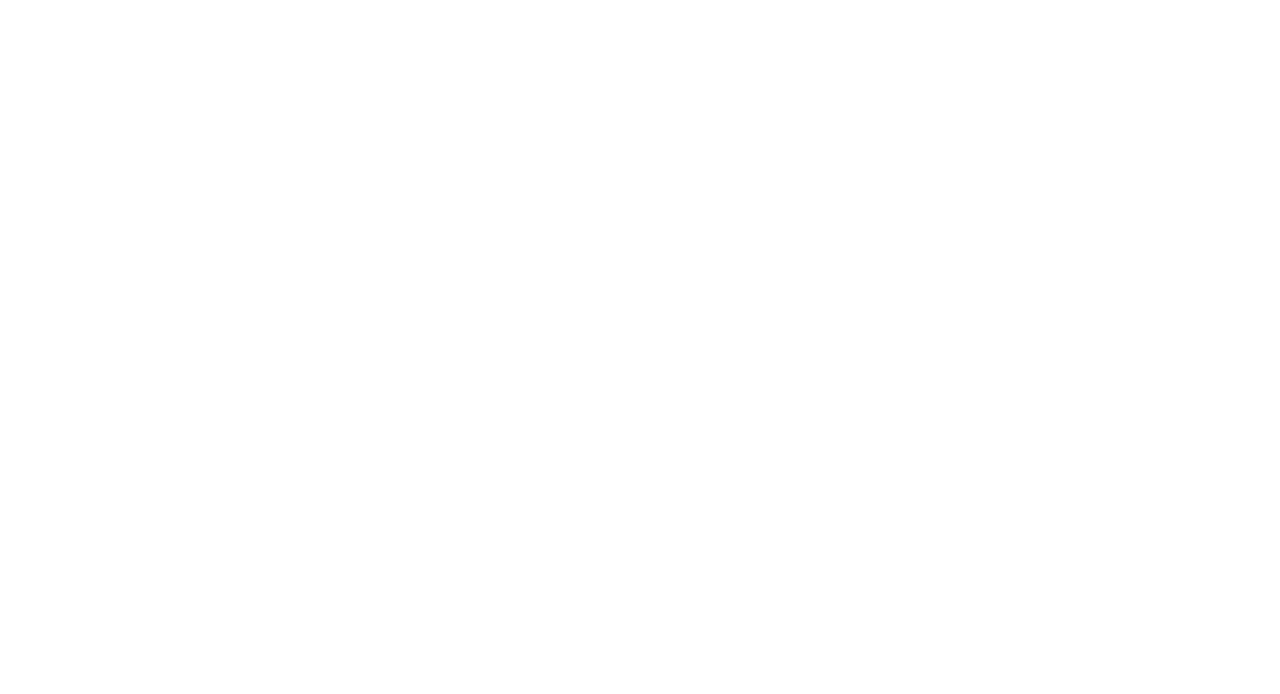
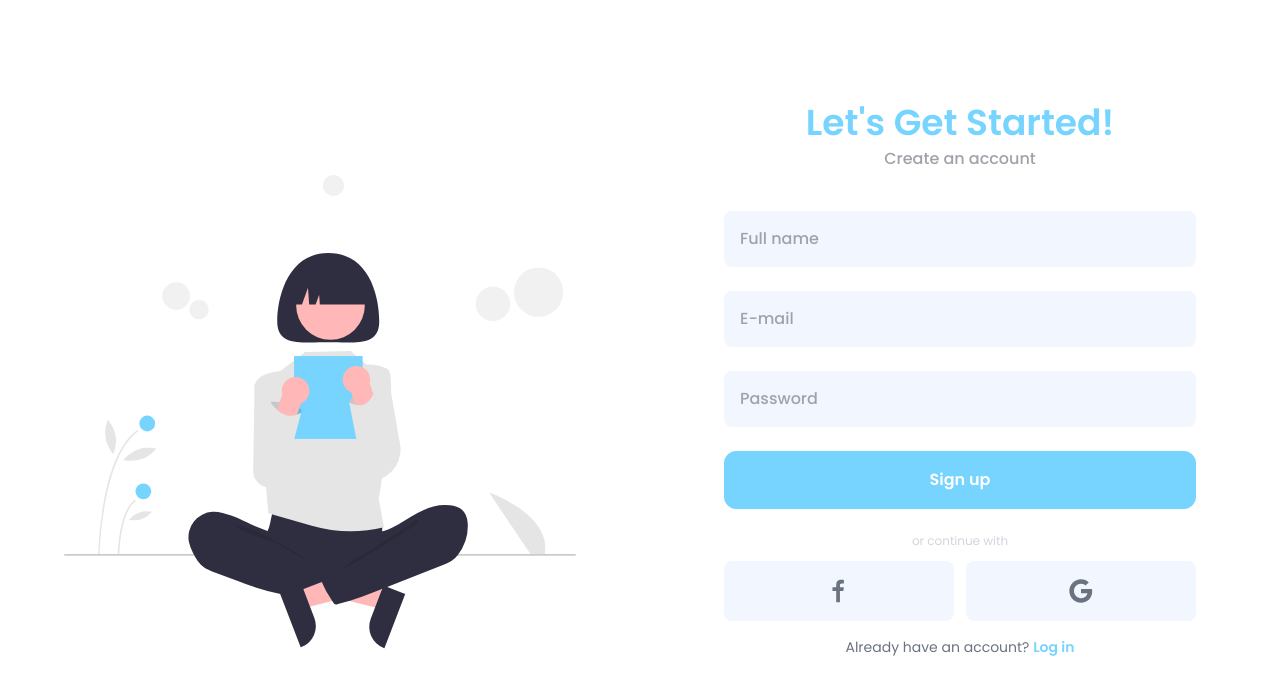
Before and after one commit to machadomatt/login-signup-exploration, a Vue app: page /signup in a window 1280 px wide. Before the commit this address had no page. Shown: the top 694 px of the page. Built offline with nearby package versions, Linux system fonts and the light colour scheme.

Commit message:
Add Sign Up page

```diff
--- a/src/router/index.js
+++ b/src/router/index.js
@@ -1,11 +1,17 @@
 import { createRouter, createWebHistory } from 'vue-router'
 import Splash from '../views/Splash-screen.vue'
+import Signup from '../views/Sign-up.vue'
 
 const routes = [
     {
         path: '/',
         name: 'splash',
         component: Splash,
+    },
+    {
+        path: '/signup',
+        name: 'signup',
+        component: Signup,
     },
 ]
 
--- /dev/null
+++ b/src/views/Sign-up.vue
@@ -0,0 +1,101 @@
+<script setup>
+import readingIllustration from '../assets/images/reading.svg'
+</script>
+
+<template>
+    <div
+        class="flex flex-col min-h-screen mx-auto lg:flex-row lg:items-center lg:justify-center max-w-7xl"
+    >
+        <readingIllustration
+            class="mt-14 mb-8 max-w-[200px] lg:max-w-lg mx-auto"
+        ></readingIllustration>
+        <div class="flex flex-col max-w-lg mx-auto">
+            <div class="text-center">
+                <h1
+                    class="mb-1 text-2xl font-semibold lg:text-4xl text-primary"
+                >
+                    Let's Get Started!
+                </h1>
+                <p
+                    class="text-xs font-medium leading-6 lg:text-base px-7 text-zinc-400"
+                >
+                    Create an account
+                </p>
+            </div>
+            <div class="px-5 mt-10 mb-6">
+                <input
+                    class="w-full px-4 py-4 mb-6 font-medium transition duration-300 rounded-lg outline-none d-block bg-primary-100 ring-primary focus:ring-2"
+                    type="text"
+                    placeholder="Full name"
+                />
+                <input
+                    class="w-full px-4 py-4 mb-6 font-medium transition duration-300 rounded-lg outline-none d-block bg-primary-100 ring-primary focus:ring-2"
+                    type="email"
+                    placeholder="E-mail"
+                />
+                <input
+                    class="w-full px-4 py-4 mb-6 font-medium transition duration-300 rounded-lg outline-none d-block bg-primary-100 ring-primary focus:ring-2"
+                    type="password"
+                    placeholder="Password"
+                />
+                <button
+                    type="button"
+                    class="w-full px-6 py-4 font-semibold text-center text-white transition-colors duration-300 border border-primary bg-primary rounded-xl hover:bg-primary-dark focus:bg-primary-dark"
+                >
+                    Sign up
+                </button>
+            </div>
+            <div class="flex flex-col px-5 mb-10 text-center">
+                <span class="mb-3 text-xs text-gray-300">or continue with</span>
+                <div class="flex flex-row gap-3 mb-4">
+                    <button
+                        type="button"
+                        class="flex justify-center p-4 transition duration-300 rounded-lg bg-primary-100 grow hover:bg-primary-200 focus:bg-primary-200"
+                    >
+                        <svg
+                            class="text-gray-500 fill-current w-7 h-7"
+                            xmlns="http://www.w3.org/2000/svg"
+                            viewBox="0 0 30 30"
+                        >
+                            <path
+                                d="M12,27V15H8v-4h4V8.852C12,4.785,13.981,3,17.361,3c1.619,0,2.475,0.12,2.88,0.175V7h-2.305C16.501,7,16,7.757,16,9.291V11 h4.205l-0.571,4H16v12H12z"
+                            />
+                        </svg>
+                    </button>
+                    <button
+                        type="button"
+                        class="flex justify-center p-4 transition duration-300 rounded-lg bg-primary-100 grow hover:bg-primary-200 focus:bg-primary-200"
+                    >
+                        <svg
+                            class="text-gray-500 fill-current w-7 h-7"
+                            xmlns="http://www.w3.org/2000/svg"
+                            viewBox="0 0 24 24"
+                        >
+                            <g
+                                stroke="none"
+                                stroke-width="1"
+                                fill="none"
+                                fill-rule="evenodd"
+                            >
+                                <g fill-rule="nonzero">
+                                    <path
+                                        class="fill-current"
+                                        d="M11.99,13.9 L11.99,10.18 L21.35,10.18 C21.49,10.81 21.6,11.4 21.6,12.23 C21.6,17.94 17.77,22 12,22 C6.48,22 2,17.52 2,12 C2,6.48 6.48,2 12,2 C14.7,2 16.96,2.99 18.69,4.61 L15.85,7.37 C15.13,6.69 13.87,5.89 12,5.89 C8.69,5.89 5.99,8.64 5.99,12.01 C5.99,15.38 8.69,18.13 12,18.13 C15.83,18.13 17.24,15.48 17.5,13.91 L11.99,13.91 L11.99,13.9 Z"
+                                    />
+                                </g>
+                            </g>
+                        </svg>
+                    </button>
+                </div>
+                <p class="text-sm text-gray-500">
+                    Already have an account?
+                    <a
+                        class="font-semibold text-primary hover:text-primary-dark focus:text-primary-dark"
+                        href="#"
+                        >Log in</a
+                    >
+                </p>
+            </div>
+        </div>
+    </div>
+</template>
--- a/src/views/Splash-screen.vue
+++ b/src/views/Splash-screen.vue
@@ -26,10 +26,10 @@
             <div
                 class="flex flex-col items-center justify-center px-6 md:flex-row md:gap-6"
             >
-                <a
+                <router-link
                     class="w-full px-6 py-4 mb-6 font-semibold text-center text-white transition-colors duration-300 border border-primary bg-primary rounded-xl hover:bg-primary-dark md:mb-0"
-                    href="#"
-                    >Sign up</a
+                    :to="'/signup'"
+                    >Sign up</router-link
                 >
                 <a
                     class="w-full px-6 py-4 font-semibold text-center transition duration-300 bg-white border text-primary border-primary rounded-xl hover:bg-primary-dark hover:border-primary-dark hover:text-white"
```
Also changed, not shown: src/assets/images/reading.svg (added).
